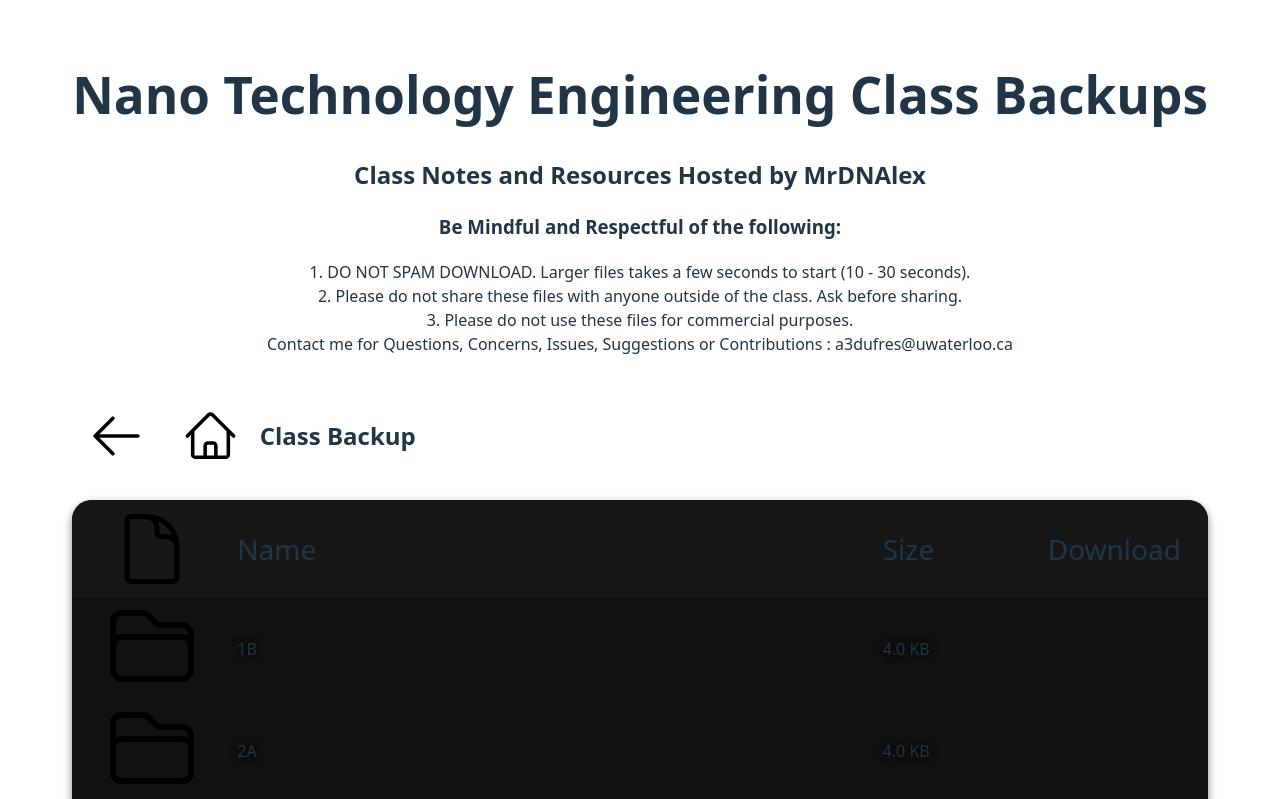
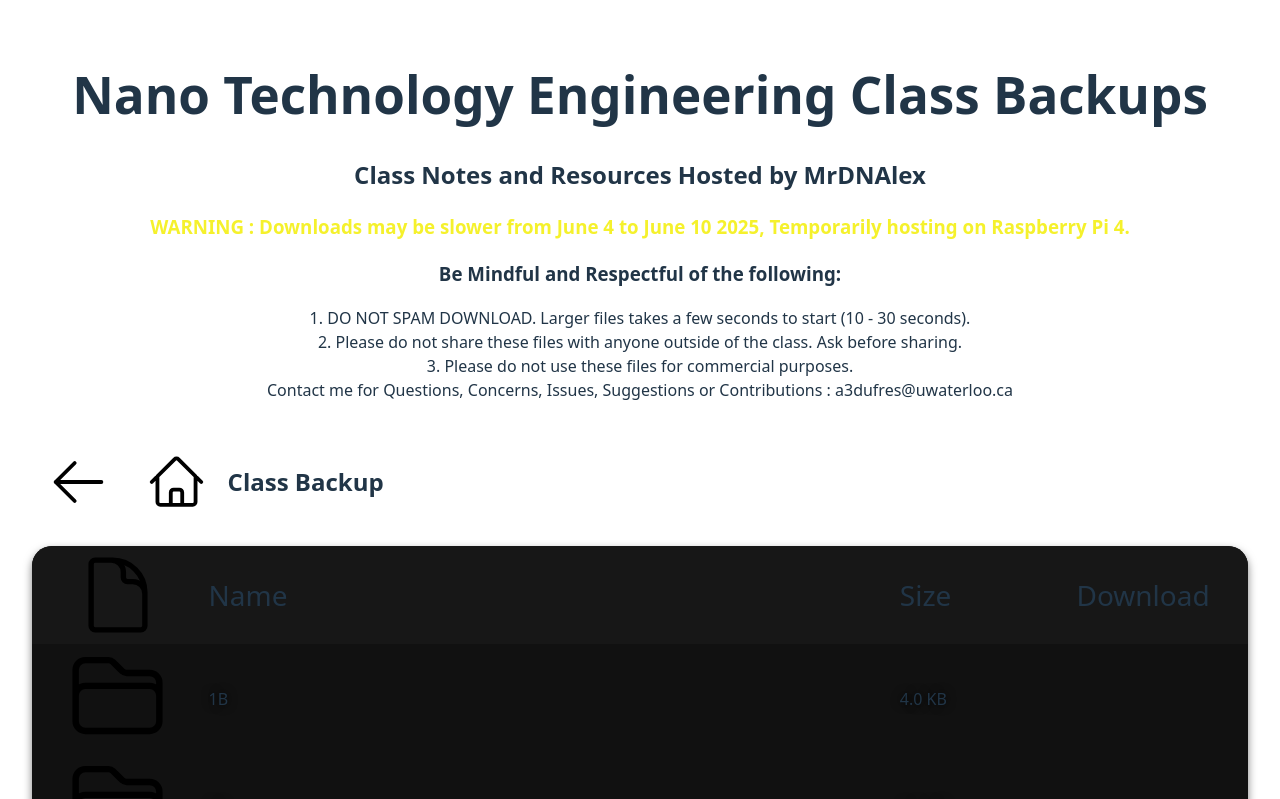
Before and after one commit to Nano-DNA-Studios/Class-Backup-Website, a React (Vite) app: page / in a window 1280 px wide. Shown: the top 799 px of the page. Built offline with nearby package versions, Linux system fonts and the light colour scheme.

Commit message:
Added Warning

```diff
--- a/src/App.css
+++ b/src/App.css
@@ -43,3 +43,7 @@
 .read-the-docs {
   color: #888;
 }
+
+.warning-text {
+  color: rgb(245, 241, 44);
+}
--- a/src/App.tsx
+++ b/src/App.tsx
@@ -7,6 +7,7 @@ function App() {
     <>
       <h1> Nano Technology Engineering Class Backups </h1>
       <h2> Class Notes and Resources Hosted by MrDNAlex </h2>
+      <h3 className="warning-text"> WARNING : Downloads may be slower from June 4 to June 10 2025, Temporarily hosting on Raspberry Pi 4.</h3>
       <h3>Be Mindful and Respectful of the following:</h3>
       <p>
         1. DO NOT SPAM DOWNLOAD. Larger files takes a few seconds to start (10 - 30 seconds). <br />
@@ -19,9 +20,10 @@ function App() {
 
       <h3>Website Info and Patch Notes</h3>
       <p>
-        Website Version v0.1.4 - Jun 03 2025 <br />
+        Website Version v0.1.5 - Jun 03 2025 <br />
         v0.1.3 - May 22 2025 - Added Organized Version of NE 336. Missing Files were added and Course Organized. Removed some overprotective rules <br />
         v0.1.4 - Jun 03 2025 - Added Raspberry Pi 4 Docker Build Support <br />
+        v0.1.5 - Jun 03 2025 - Made Table Text Larger, Added Alert Popup for Files Larger than 1 GB. It will warn that files may take more than 1 Min to start Downloading, Moving Webiste to Raspberry Pi for the Week <br />
       </p>
     </>
   )
```
